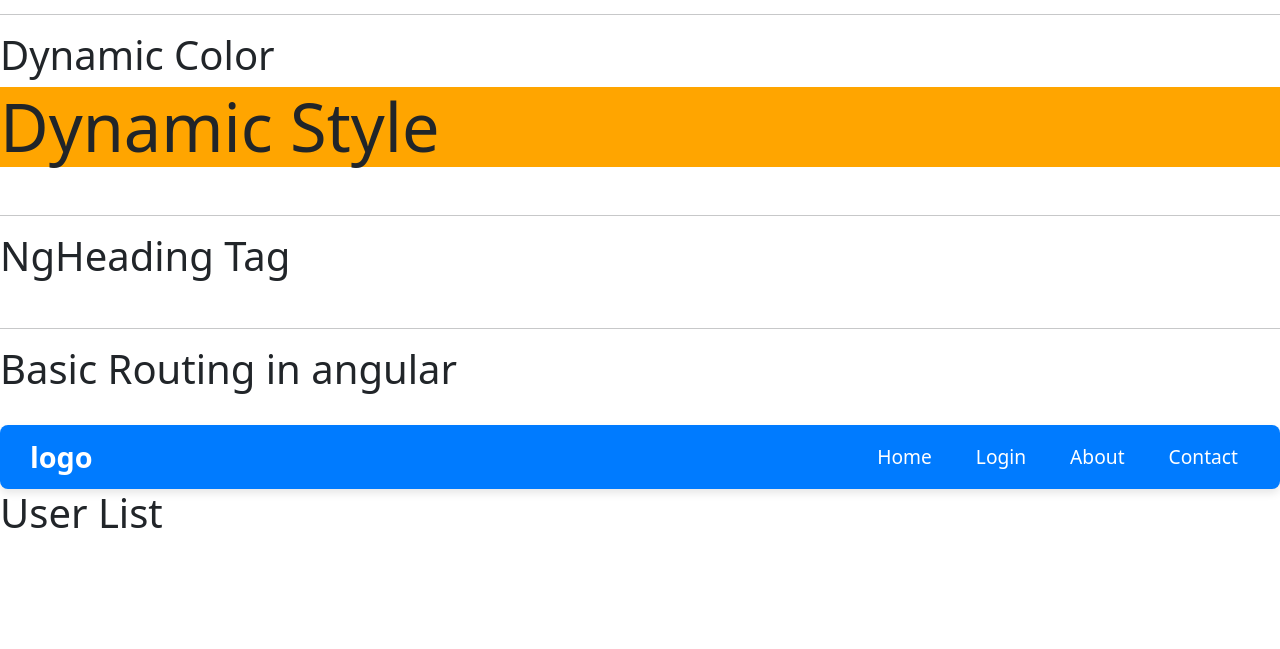
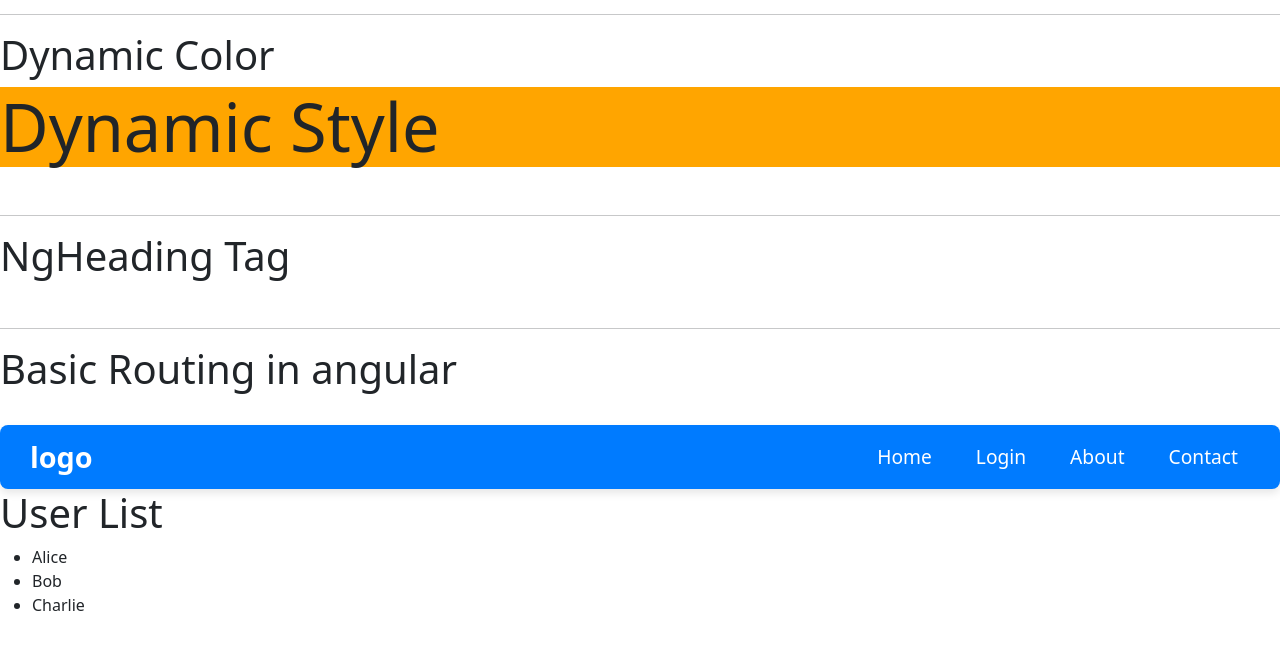
Before and after one commit to Piyush-Joshi-WaiTech/Angular_Course, an Angular app: page / in a window 1280 px wide. Shown: the part 1327-1976 px from the top of the page. Built offline with nearby package versions, Linux system fonts and the light colour scheme.

Commit message:
Add user selection functionality in home component; implement user list and selection methods

```diff
--- a/src/app/home/home.component.ts
+++ b/src/app/home/home.component.ts
@@ -5,10 +5,28 @@ import { RouterLink } from '@angular/router';
 @Component({
   selector: 'app-home',
   standalone: true,
-  imports: [CommonModule, RouterLink],
+  imports: [CommonModule],
   templateUrl: './home.component.html',
   styleUrls: ['./home.component.css'],
 })
 export class HomeComponent {
-  showProfileLink: boolean = true;
+  users = [
+    { id: 1, name: 'Alice' },
+    { id: 2, name: 'Bob' },
+    { id: 3, name: 'Charlie' },
+  ];
+
+  selectedUser: any = null;
+
+  selectUser(user: any) {
+    this.selectedUser = user;
+  }
+
+  resetSelection() {
+    this.selectedUser = null;
+  }
+
+  trackByUserId(index: number, user: any) {
+    return user.id;
+  }
 }
--- a/src/app/login/login.component.html
+++ b/src/app/login/login.component.html
@@ -1,2 +1,2 @@
 <h1>Login Page</h1>
-<a routerLink="/new-profile">Go To Profile Page</a>
+<!-- <a routerLink="/new-profile">Go To Profile Page</a> -->
```
